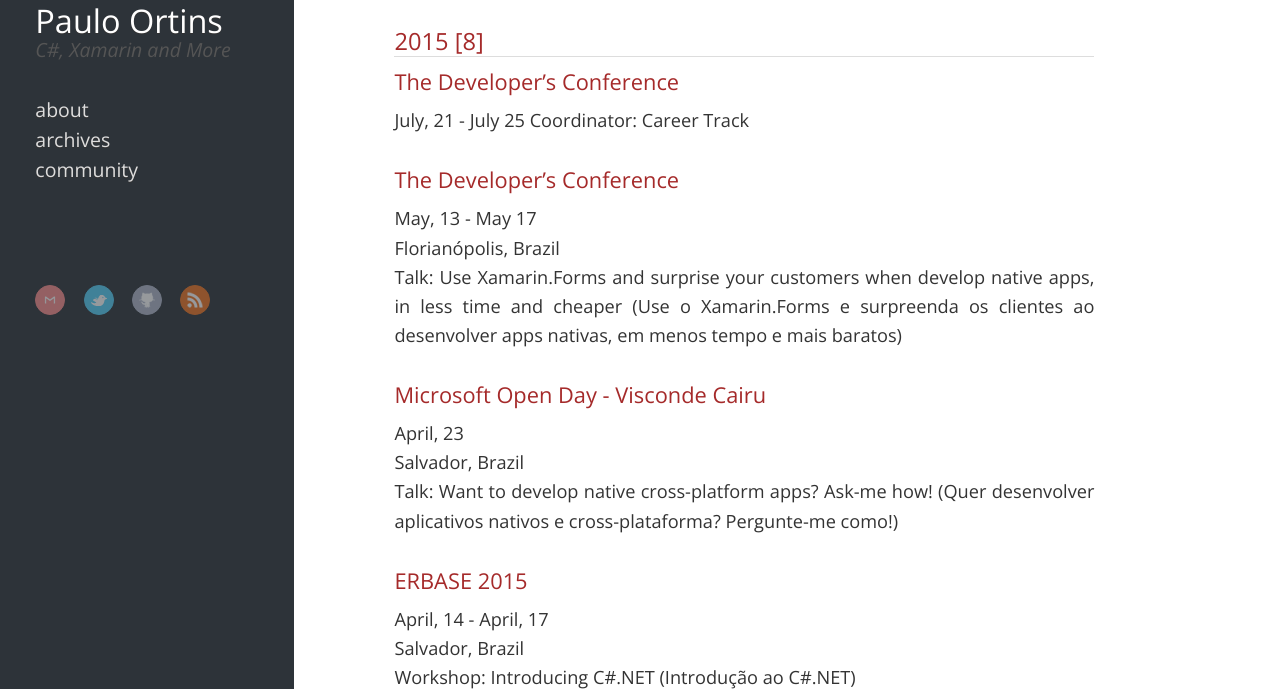
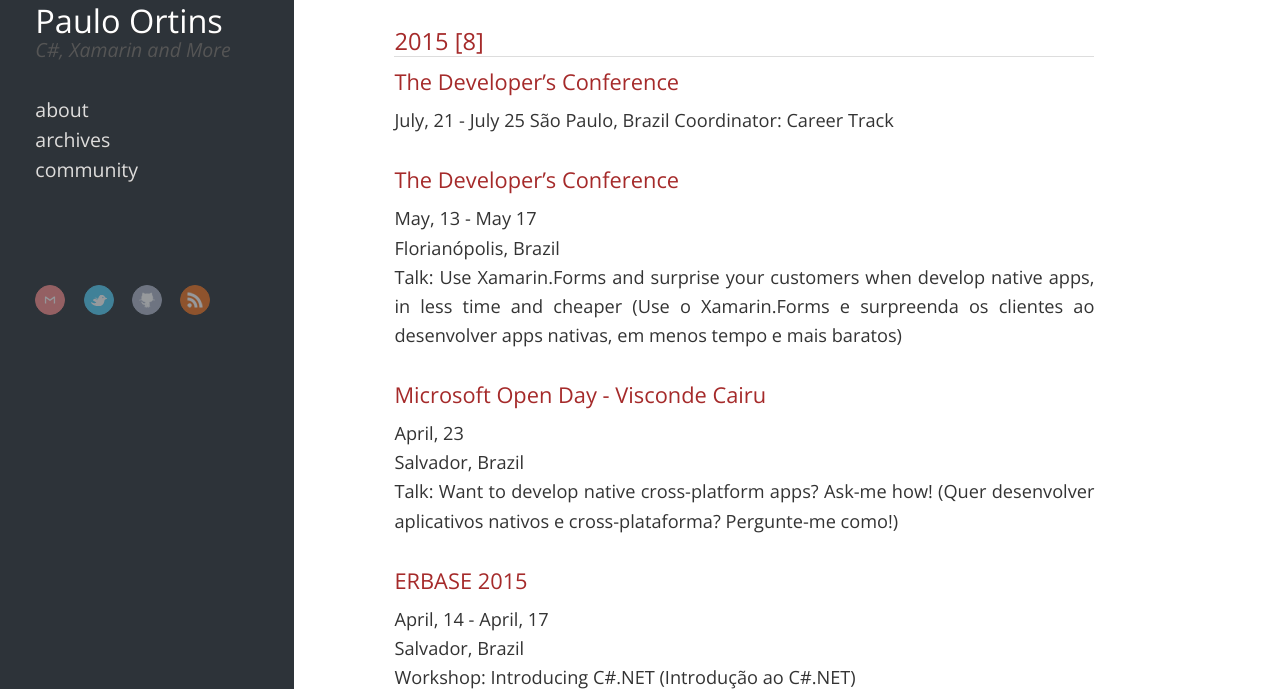
Before and after one commit to pauloortins/pauloortins.github.io, a Jekyll site: the page built from community/index.markdown, in a window 1280 px wide and 900 px high, cut to the strip 211-900 px from the top of the window. Built offline with Jekyll 4.4.1, drawn with Linux system fonts in a browser that asks for light colours; nearby versions of some CDN libraries; library files that are not in the unit come from our copies.

Commit message:
Added missing i nfo

```diff
--- a/community/index.markdown
+++ b/community/index.markdown
@@ -14,6 +14,7 @@
 
 ### The Developer's Conference
 July, 21 - July 25
+São Paulo, Brazil
 Coordinator: Career Track
 
 ### The Developer's Conference
```
Also changed, not shown: 1 other file.
